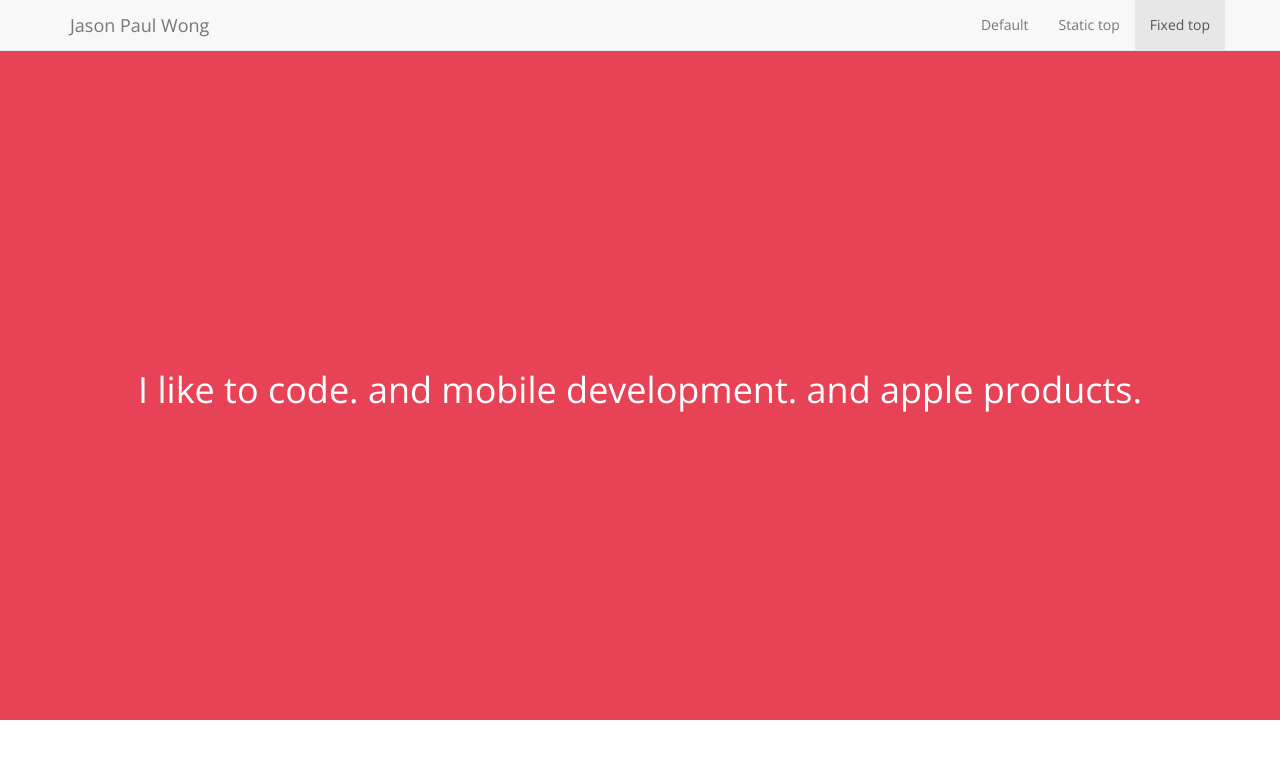
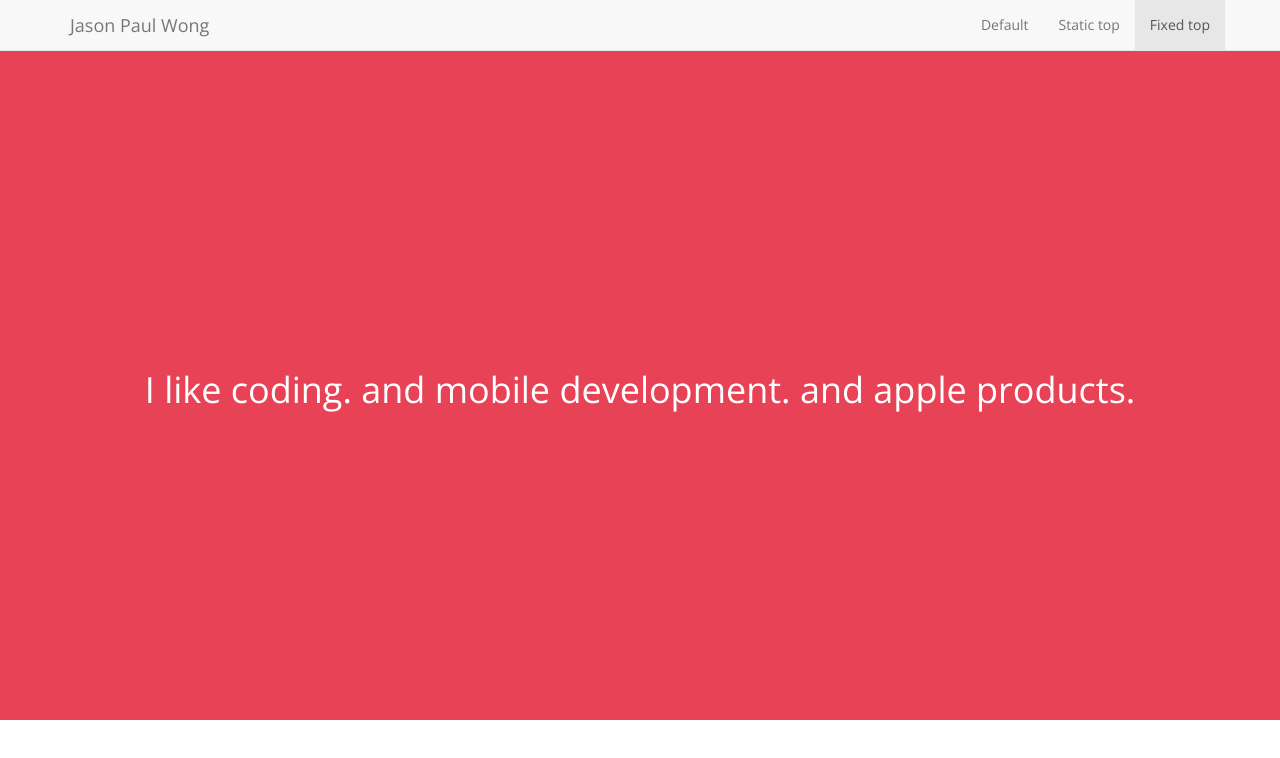
Before and after one commit to jasonpaulwong/jasonpaulwong.github.io, a plain HTML site: page index.html in a window 1280 px wide. Shown: the top 758 px of the page. Drawn offline with nearby package versions, Linux system fonts and the light colour scheme.

Commit message:
Updated wording

```diff
--- a/index.html
+++ b/index.html
@@ -54,7 +54,7 @@
       <div class="container">
         <div class="row">
           <div class="col-lg-12">
-              <h1>I like to code. and mobile development. and apple products.</h1>
+              <h1>I like coding. and mobile development. and apple products.</h1>
           </div><!-- /col-lg-6 -->
         </div><!-- /row -->
       </div><!-- /container -->
```
